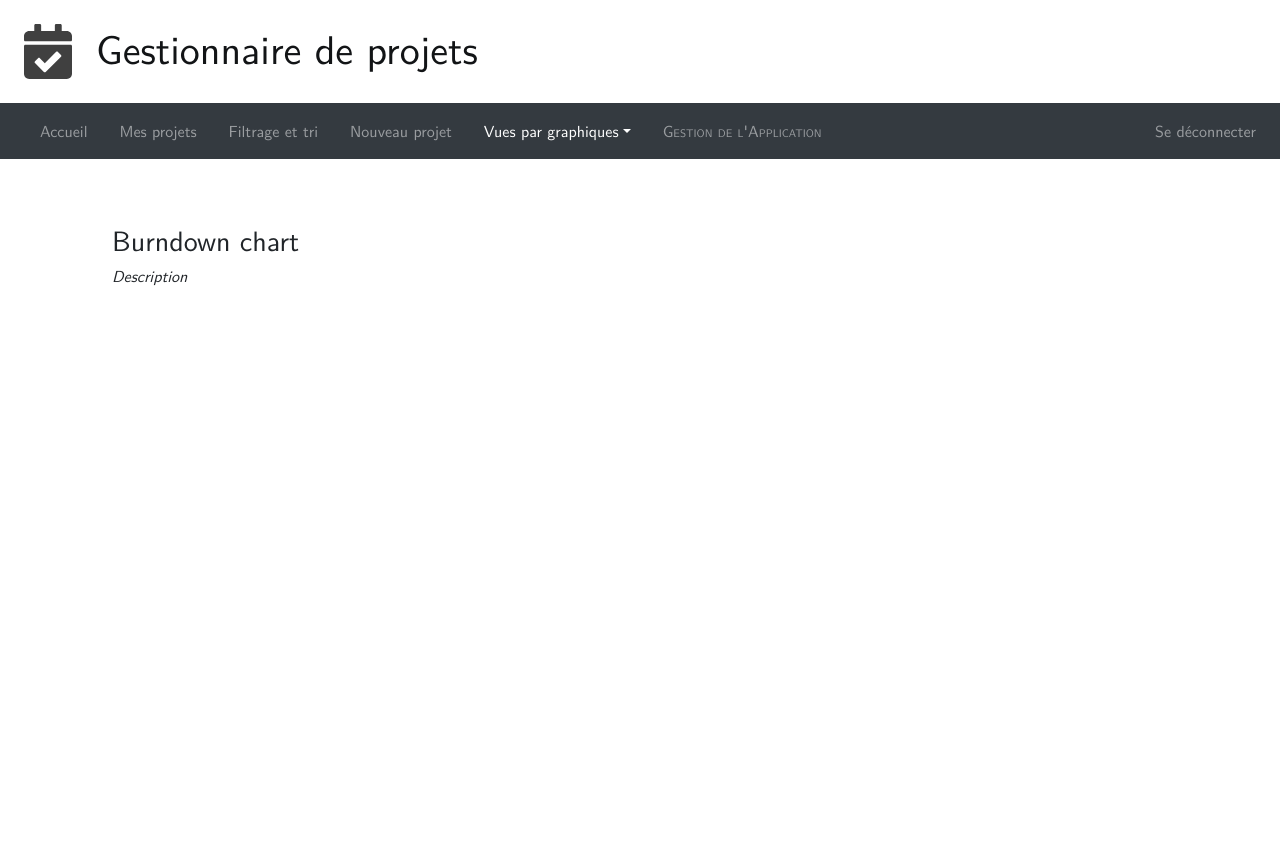
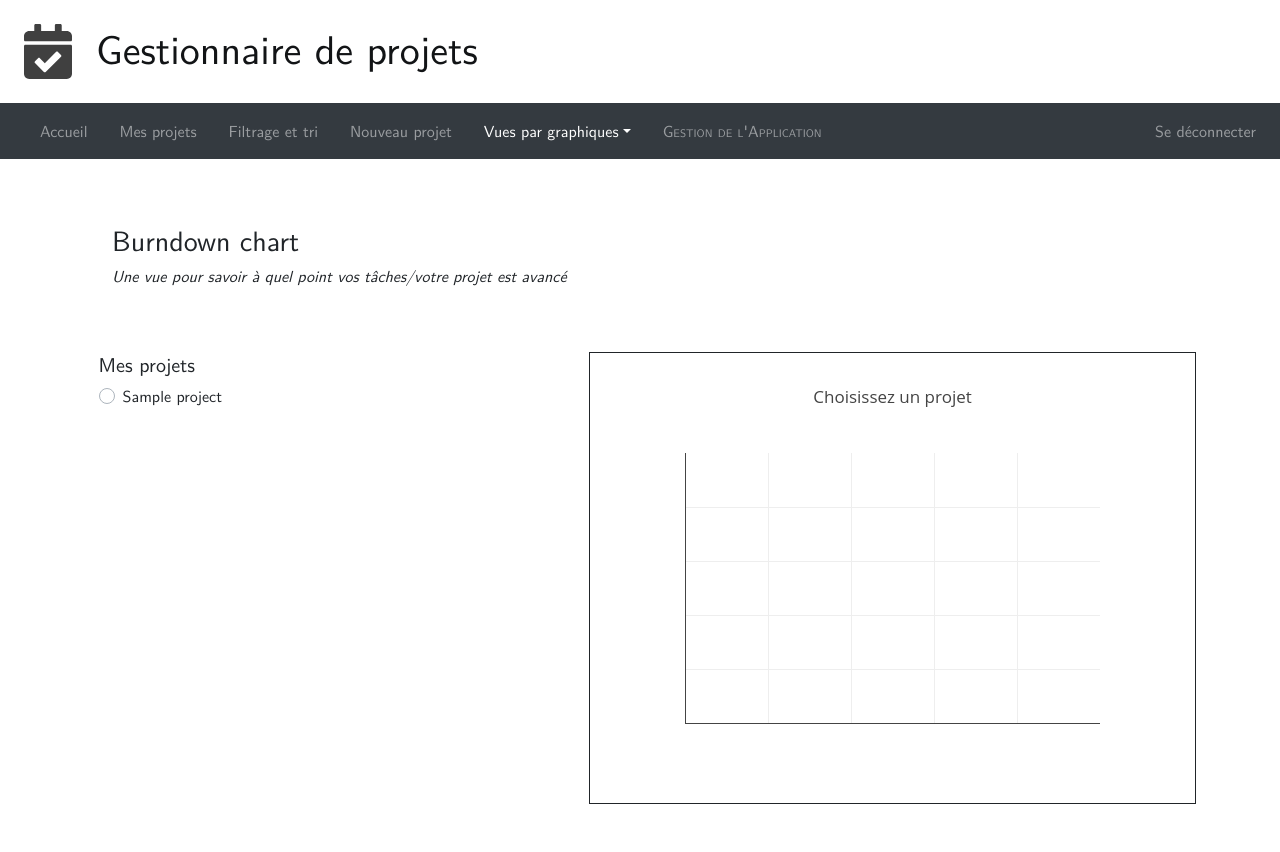
Before and after one commit to houshuanglucie/Web_Group_project, a Django app: page /burndown in a window 1280 px wide. Before the commit the page ends 286 px from the top, so only its background shows below. Run offline with Django 3.2, Linux system fonts and the light colour scheme; a user stored in the database is signed in; tables that the repository leaves empty hold one stand-in row (values such as "Sample post"); parts of the project's set-up code (start-up, migrations or seed data) failed here and were passed over; some libraries are stand-ins or nearby versions.

Commit message:
Burndown chart OK

```diff
--- /dev/null
+++ b/static/javascript/burndown.js
@@ -0,0 +1,166 @@
+function init_graph(){
+
+   var layout = {
+      showlegend: false,
+      title : "Choisissez un projet",
+      xaxis : {
+         range : [0, 1],
+         showticklabels: false
+      },
+      yaxis : {
+         range : [0, 1],
+         showticklabels: false
+      }
+   };
+
+   var config = {
+      responsive: true,
+      displayModeBar : false
+   };
+
+   Plotly.newPlot('div_plot', [], layout, config);
+}
+
+function linspace(startValue, stopValue, card){
+   var arr = [];
+   var step = (stopValue - startValue) / (card - 1);
+   for(var i = 0 ; i < card ; i++){
+      arr.push(Math.round(startValue + (step*i)));
+   }
+   return arr;
+}
+
+
+
+function plot_graph(id_selected, info_project){
+
+   var selected_project = info_project[info_project.findIndex(proj => proj.id_project === id_selected)];
+   var title = selected_project.name_project;
+   var tasks_data = selected_project.tasks_data;
+
+   if(tasks_data.length == 0){
+      var layout = {
+         showlegend: false,
+         title : title + "<br><em>Aucune tâche</em>",
+         xaxis : {
+            range : [0, 1],
+            showticklabels: false,
+         },
+         yaxis : {
+            range : [0, 1],
+            showticklabels: false,
+         }
+      };
+
+      var config = {
+         responsive: true,
+         displayModeBar : false
+      };
+
+      Plotly.newPlot('div_plot', data, layout, config);
+      return;
+   }
+
+   var data = [];
+
+   var n_tasks = tasks_data.length;
+   var min_date = tasks_data[0].start_date;
+   var max_date = tasks_data[n_tasks - 1].due_date;
+
+
+   tasks_data.forEach((task, index) => {
+      var x_list = [];
+      var y_list = [];
+      var interpol = linspace(task.start_date, task.due_date, 20);
+      var a = 100/(task.due_date - task.start_date)
+
+      interpol.forEach((x, index) => {
+         y_list.push(a * (x - task.start_date));
+         x_list.push(new Date(x));
+      })
+
+      var trace = {
+         x: x_list,
+         y: y_list,
+         name: task.shorten_name,
+         mode: 'lines',
+         type: 'scatter',
+         line: {
+            dash: 'dot',
+            width: 1
+         },
+         hovertemplate : "Tâche : " + task.name + "<br>Date : %{x|%d/%m/%Y}<br>Réalisé théoriquement : %{y:.0f} %"
+      };
+
+      data.push(trace);
+
+
+      if(task.start_date < min_date) {min_date = task.start_date;}
+      if(task.due_date > max_date) {max_date = task.due_date;}
+   });
+
+   var x_project = [];
+   var y_project = [];
+
+
+   var interpol = linspace(min_date, max_date, 100);
+
+   interpol.forEach((timestamp, index) =>{
+      var sum_prct = 0;
+
+      tasks_data.forEach((task, index) => {
+         var a = 100/(task.due_date - task.start_date);
+         if(task.start_date > timestamp){
+            sum_prct += 0;
+         }
+         else if(task.due_date < timestamp){
+            sum_prct += 100
+         }
+         else{
+            sum_prct += (a * (timestamp - task.start_date));
+         }
+      });
+
+      x_project.push(new Date(timestamp));
+      y_project.push(sum_prct/(n_tasks));
+   });
+
+
+   var trace_project = {
+      x: x_project,
+      y: y_project,
+      name: title,
+      mode: 'lines',
+      type: 'scatter',
+      line: {
+         width: 3
+      },
+      hovertemplate : "<b>Projet global</b><br>Date : %{x|%d/%m/%Y}<br>Réalisé théoriquement : %{y:.0f} %"
+   };
+
+   data.push(trace_project);
+
+
+
+
+
+   var layout = {
+      showlegend: true,
+      title : title + "<br>",
+      hovermode : 'closest',
+      xaxis : {
+         tickformat : "%d/%m<br>%Y"
+      },
+      yaxis : {
+         title : "% réalisés"
+      }
+   };
+
+
+   var config = {
+      responsive: true,
+      displayModeBar : false
+   };
+
+   Plotly.newPlot('div_plot', data, layout, config);
+}
--- a/taskmanager/templates/taskmanager/graphs/burndown.html
+++ b/taskmanager/templates/taskmanager/graphs/burndown.html
@@ -4,9 +4,20 @@
 
 {% block script%}
 
+<script src='https://cdn.plot.ly/plotly-latest.min.js'></script>
+<script src={% static "javascript/burndown.js" %}></script>
+
 <script>
    $(document).ready(function() {
       document.getElementById("graphs-nav_item").classList.add("active");
+      init_graph();
+
+      var info_projects = {{ info_projects|safe }};
+
+      $('#select_project input').on('change', function() {
+         id_selected = parseInt($('input[name=projectselected]:checked', '#select_project').val());
+         plot_graph(id_selected, info_projects);
+      });
    })
 
 
@@ -20,6 +31,9 @@ a:hover {
    text-decoration: none;
    color : black;
 }
+.plot_wrapper {
+   border: solid .1vw;
+}
 </style>
 {% endblock %}
 
@@ -28,11 +42,33 @@ a:hover {
 
 {% block content %}
 
-   <div class="m-5 p-3">
-      <h3>Burndown chart</h3>
-      <em>Description</em>
+<div class="m-5 p-3">
+   <h3>Burndown chart</h3>
+   <em>Une vue pour savoir à quel point vos tâches/votre projet est avancé</em>
    <br/>
+</div>
 
+
+<div class="row justify-content-center">
+
+   <div class="col-5">
+      <h5>Mes projets</h5>
+      <form id="select_project">
+         {% for project in involved_projects %}
+         <div class="custom-control custom-radio">
+            <input class="custom-control-input" type="radio" name="projectselected" id="{{ project.id }}" value="{{ project.id }}">
+            <label class="custom-control-label" for="{{ project.id }}">{{ project }}</label>
+         </div>
+         {% empty %}
+            Aucun projet
+         {% endfor %}
+      </form>
+   </div>
+
+
+   <div class="plot_wrapper col-6">
+      <div id="div_plot"></div>
+   </div>
 </div>
 
 
--- a/taskmanager/templates/taskmanager/graphs/radaractivity.html
+++ b/taskmanager/templates/taskmanager/graphs/radaractivity.html
@@ -20,6 +20,7 @@
             $('#description_project').show();
             $('#description_global').hide();
             send_ajax('{% url 'radaractivity' %}', range, 0);
+            $('#div_plot').css("opacity", "1");
          }
          else{
             $('#div_plot').css("opacity", "0"); // On cache le radar
@@ -87,8 +88,8 @@ a:hover {
                </label>
             </div>
             <div class="mt-3">
-               <em id="description_project" style="display:none">Une vue du nombre total de vos activités sur chaque projet</em>
-               <em id="description_global">Une vue de vos types d'activités sur un projet</em>
+               <em id="description_project">Une vue du nombre total de vos activités sur chaque projet</em>
+               <em id="description_global" style="display:none">Une vue de vos types d'activités sur un projet</em>
             </div>
          </form>
 
--- a/taskmanager/urls.py
+++ b/taskmanager/urls.py
@@ -25,7 +25,6 @@ urlpatterns = [
 	path('dashboard', views_graph.dashboard, name='dashboard'),
 	path('graphs', views_graph.graphs, name='graphs'),
 	path('gantt', views_graph.gantt, name='gantt'),
-	path('activitydiag', views_graph.activitydiag, name='activitydiag'),
 	path('burndown', views_graph.burndown, name='burndown'),
 	path('radartask', views_graph.radartask, name='radartask'),
 	path('radaractivity', views_graph.radaractivity, name='radaractivity'),
--- a/taskmanager/views_graph.py
+++ b/taskmanager/views_graph.py
@@ -4,6 +4,7 @@ from django.contrib.auth import authenticate, login, logout
 from django.contrib.auth.decorators import login_required
 from django.contrib.auth.models import User
 from django.utils.dateformat import format
+from django.utils.text import Truncator
 from django.db.models import Q, Count
 from django.http import JsonResponse
 from django.views.generic.edit import FormView
@@ -71,8 +72,8 @@ def gantt(request):
             project_id = task.project.id,
             name = task.name,
             id_task = task.id,
-            start = int(format(task.start_date, 'U'))*1000,
-            end = int(format(task.due_date, 'U'))*1000
+            start = int(format(task.start_date, 'U')),
+            end = int(format(task.due_date, 'U'))
             ) for task in tasks]
 
         tasks_by_project_data = dict(project = project.name , tasks = tasks_list)
@@ -82,14 +83,6 @@ def gantt(request):
     return render(request, 'taskmanager/graphs/gantt.html', locals())
 
 
-# ***************************************************************************
-#  DIAGRAMME D'ACTIVITE
-# ***************************************************************************
-
-@login_required(login_url = 'connect')
-def activitydiag(request):
-    return render(request, 'taskmanager/graphs/activitydiag.html', locals())
-
 
 # ***************************************************************************
 #  BURNDOWN CHART
@@ -97,6 +90,28 @@ def activitydiag(request):
 
 @login_required(login_url = 'connect')
 def burndown(request):
+    involved_projects = Project.objects.filter(members = request.user)
+
+    info_projects = []
+
+    for project in involved_projects:
+        tasks = Task.objects.filter(project = project)
+        tasks_data = []
+        for task in tasks:
+            tasks_data.append(dict(
+                name = task.name,
+                shorten_name = Truncator(task.name).chars(20),
+                start_date = int(format(task.start_date, 'U'))*1000,
+                due_date = int(format(task.due_date, 'U'))*1000
+            ))
+        info_projects.append(dict(
+            id_project = project.id,
+            name_project = project.name,
+            tasks_data = tasks_data
+        ))
+
+    info_projects = json.dumps(info_projects)
+
     return render(request, 'taskmanager/graphs/burndown.html', locals())
 
 
@@ -106,8 +121,7 @@ def burndown(request):
 
 @login_required(login_url = 'connect')
 def radartask(request):
-    current_user = User.objects.get(id = request.user.id)
-    involved_projects = Project.objects.filter(members = current_user)
+    involved_projects = Project.objects.filter(members = request.user)
 
     info_project = []
 
--- a/templates/base.html
+++ b/templates/base.html
@@ -83,7 +83,6 @@
 						<div id="dropdown_menu" class="dropdown-menu">
 							<a id="dashboard-nav_item" class="dropdown-item" href="{% url 'dashboard' %}">Tableau de bord</a>
 							<a id="gantt-nav_item" class="dropdown-item" href="{% url 'gantt' %}">Gantt</a>
-							<a id="activitydiag-nav_item" class="dropdown-item" href="{% url 'activitydiag' %}">Diagramme d'activités</a>
 							<a id="burndown-nav_item" class="dropdown-item" href="{% url 'burndown' %}">Burndown chart</a>
 							<a id="radartask-nav_item" class="dropdown-item" href="{% url 'radartask' %}">Radar des tâches</a>
 							<a id="radaractivity-nav_item" class="dropdown-item" href="{% url 'radaractivity' %}">Radar d'activités</a>
```
Also changed, not shown: taskmanager/templates/taskmanager/graphs/activitydiag.html (deleted, +0 -39 lines), taskmanager/templates/taskmanager/graphs/gantt.html (+3 -4 lines).
